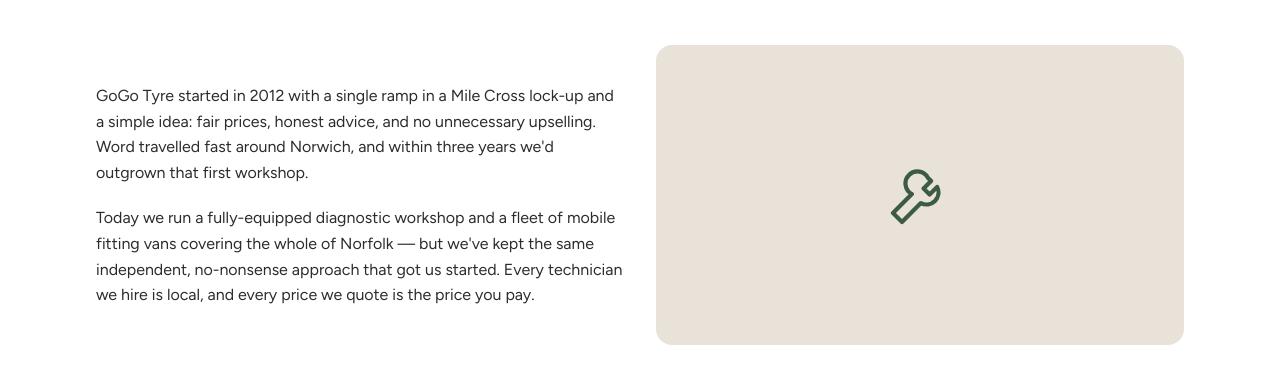
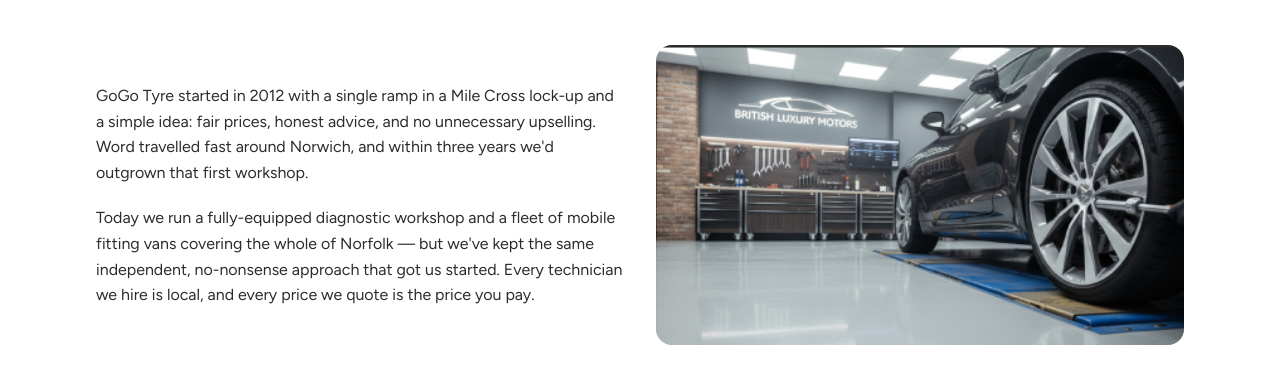
Before and after one commit to Izzahsheikh/GogoTyres, a website: page about.html in a window 1280 px wide. Shown: the part 581-952 px from the top of the page. Drawn offline with Linux system fonts and the light colour scheme.

Commit message:
updated content

```diff
--- a/about.html
+++ b/about.html
@@ -232,7 +232,7 @@
       <p>Today we run a fully-equipped diagnostic workshop and a fleet of mobile fitting vans covering the whole of Norfolk — but we've kept the same independent, no-nonsense approach that got us started. Every technician we hire is local, and every price we quote is the price you pay.</p>
     </div>
     <div class="story-image">
-      <svg width="72" height="72" viewBox="0 0 24 24" fill="none" stroke="#3d5a47" stroke-width="1.4" stroke-linecap="round" stroke-linejoin="round"><path d="M14.7 6.3a4 4 0 1 0-5.4 5.4L3 18l3 3 6.3-6.3a4 4 0 0 0 5.4-5.4l-2.5 2.5-2-2 2.5-2.5z"/></svg>
+      <img src="workshop.png" alt="GoGo Tyre workshop" style="width: 100%; height: 100%; object-fit: cover; border-radius: 16px; display: block;">
     </div>
   </div>
 </section>
```
Also changed, not shown: Workshop.png (added).
